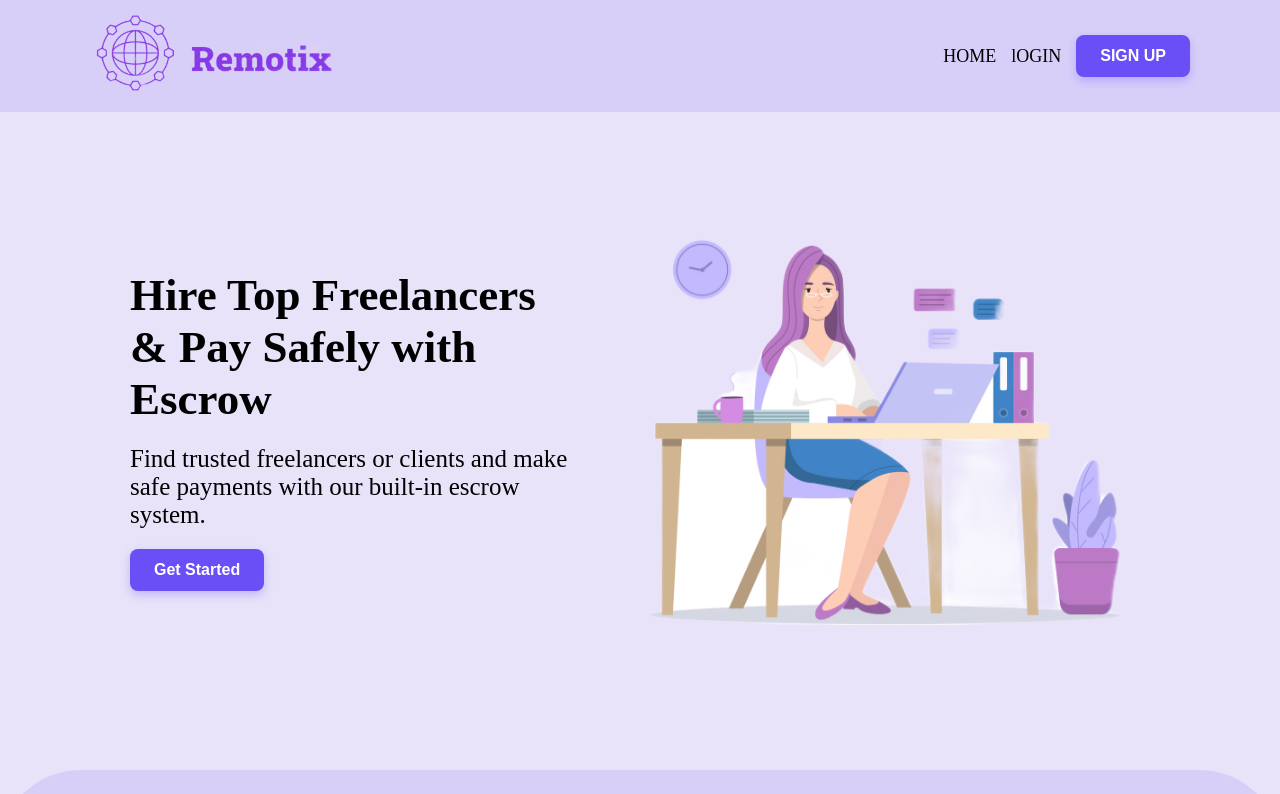
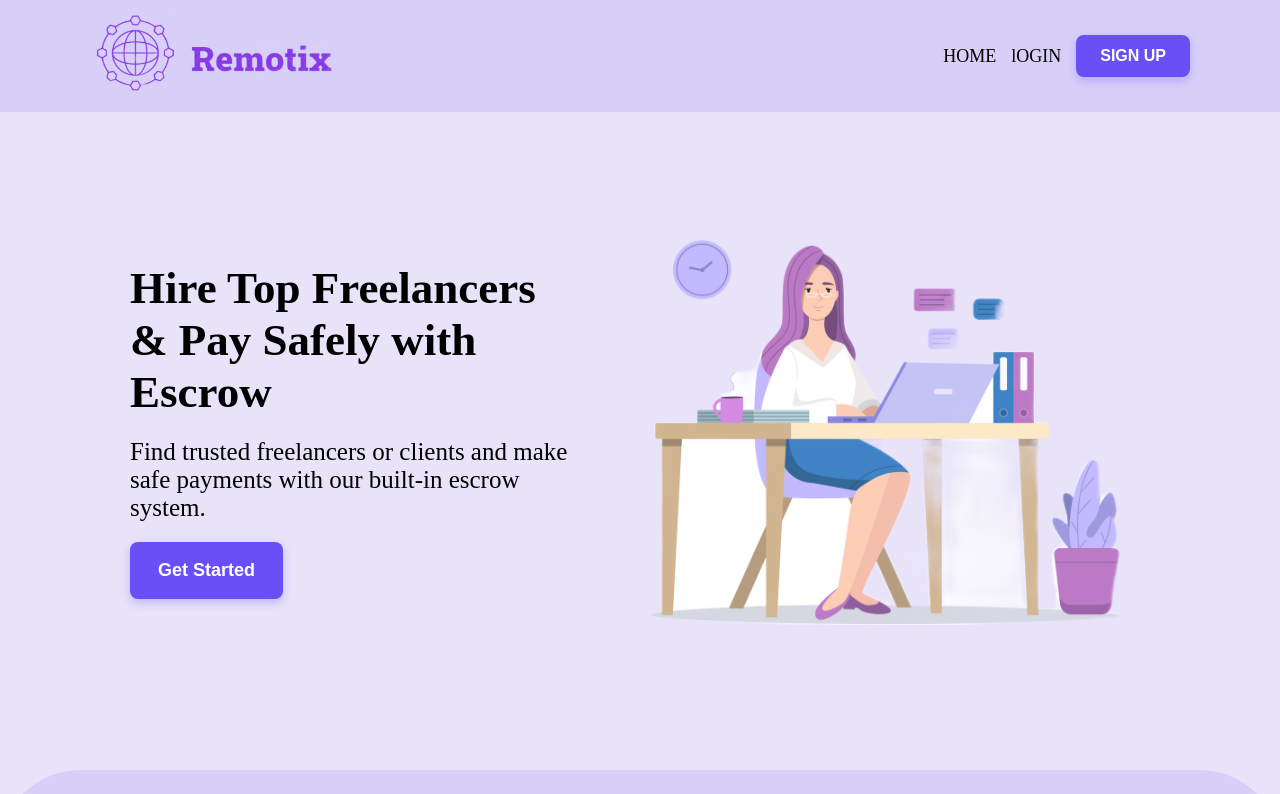
Before and after one commit to nargiiziii/freelance_platform, a React (Vite) app in the folder frontend/: page / in a window 1280 px wide. Shown: the top 794 px of the page. Built offline with nearby package versions, Linux system fonts and the light colour scheme.

Commit message:
everything are working

```diff
--- a/frontend/src/components/mainHead/MainHead.module.scss
+++ b/frontend/src/components/mainHead/MainHead.module.scss
@@ -16,6 +16,11 @@
     font-size: 2.5rem;
     margin: 20px 0;
     max-width: 450px;
+  }
+
+  button {
+    padding: 18px 28px;
+    font-size: 18px;
   }
 
   img {
--- a/frontend/src/components/navbar/Navbar.jsx
+++ b/frontend/src/components/navbar/Navbar.jsx
@@ -1,5 +1,4 @@
 import React from "react";
-import { Link } from "react-router-dom";
 import Logo from "../logo/Logo";
 import Navlist from "../navlist/Navlist";
 import style from "./Navbar.module.scss";
```
Lines whose indentation alone changed are shown as unchanged.
